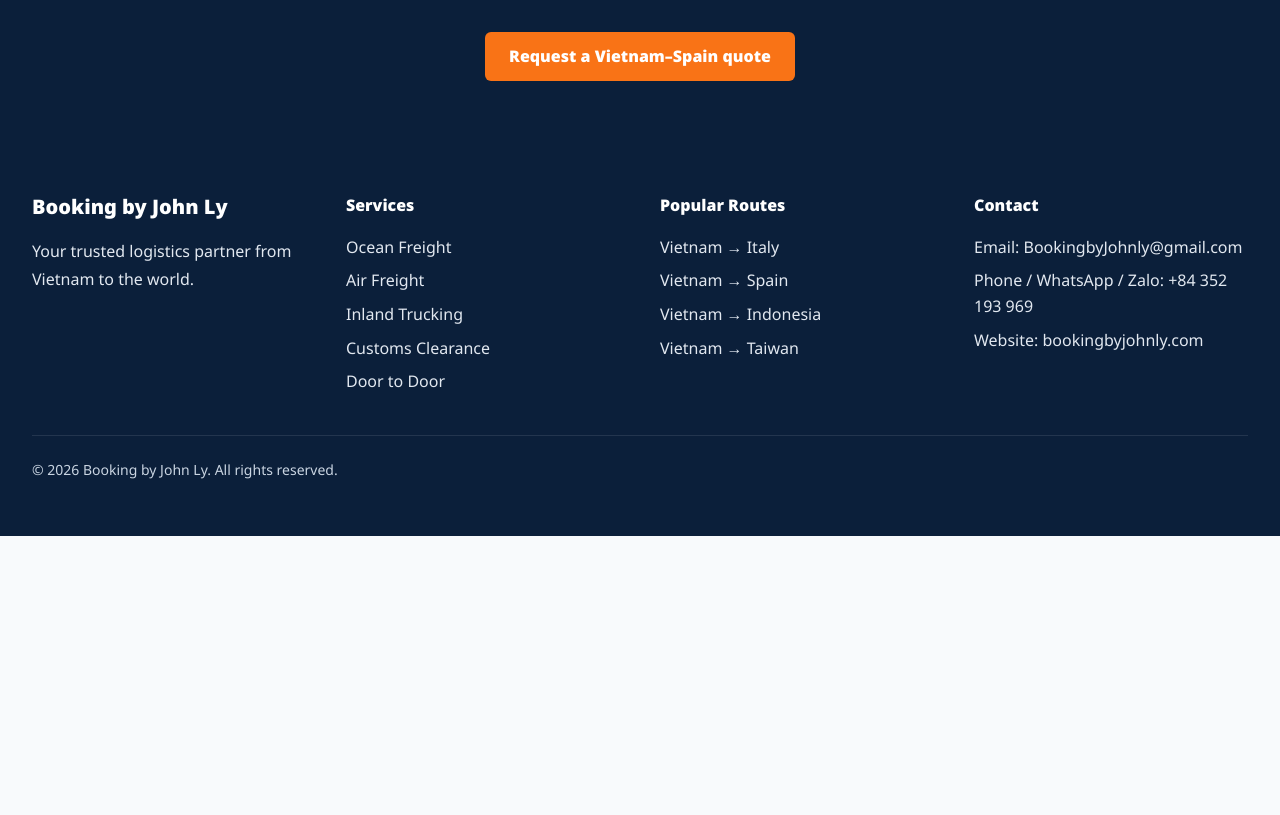
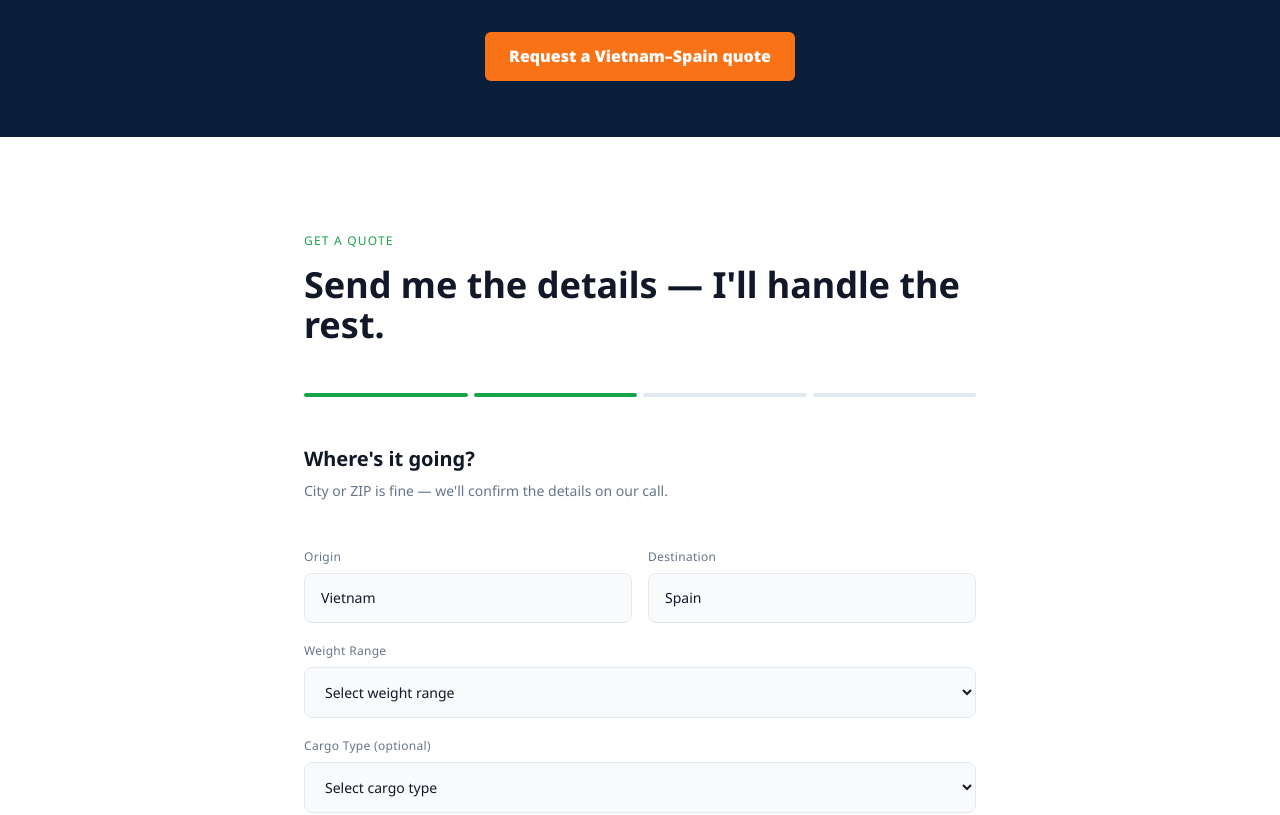
Before and after one commit to lyducquangbn99-gif/booking-by-john, a Next.js app: page /en/routes/vietnam-to-spain in a window 1280 px wide. Shown: the part 3300-4115 px from the top of the page. Before the commit the page ends 3836 px from the top, so only its background shows below. Built offline with nearby package versions, Linux system fonts and the light colour scheme.

Commit message:
Embed quote forms on route landing pages

```diff
--- a/app/[locale]/routes/vietnam-to-indonesia/page.tsx
+++ b/app/[locale]/routes/vietnam-to-indonesia/page.tsx
@@ -2,6 +2,7 @@ import type { Metadata } from "next";
 import Nav from "@/components/Nav";
 import Footer from "@/components/Footer";
 import JsonLd from "@/components/JsonLd";
+import RequestStepper from "@/components/RequestStepper";
 import { Link } from "@/i18n/navigation";
 import { routing } from "@/i18n/routing";
 
@@ -287,8 +288,14 @@ export default async function VietnamToIndonesiaPage({ params }: Props) {
       <section className="bg-[#0B1F3A] px-5 py-14 text-center text-white lg:px-8">
         <h2 className="text-3xl font-black">{copy.finalTitle}</h2>
         <p className="mx-auto mt-4 max-w-2xl leading-7 text-slate-200">{copy.finalBody}</p>
-        <Link href="/?origin=Vietnam&destination=Indonesia&source=vietnam-to-indonesia-final#request" className="mt-8 inline-flex rounded-md bg-accent-orange px-6 py-3 font-black text-white">{copy.quote}</Link>
+        <Link href="#request" data-quote-cta="route-final" className="mt-8 inline-flex rounded-md bg-accent-orange px-6 py-3 font-black text-white">{copy.quote}</Link>
       </section>
+      <RequestStepper
+        initialOrigin="Vietnam"
+        initialDestination="Indonesia"
+        initialMode="Ocean Freight"
+        sourcePage="vietnam-to-indonesia-embedded-form"
+      />
       <Footer />
     </main>
   );
--- a/app/[locale]/routes/vietnam-to-italy/page.tsx
+++ b/app/[locale]/routes/vietnam-to-italy/page.tsx
@@ -2,6 +2,7 @@ import type { Metadata } from "next";
 import Nav from "@/components/Nav";
 import Footer from "@/components/Footer";
 import JsonLd from "@/components/JsonLd";
+import RequestStepper from "@/components/RequestStepper";
 import { Link } from "@/i18n/navigation";
 import { routing } from "@/i18n/routing";
 
@@ -417,11 +418,17 @@ export default async function VietnamToItalyPage({ params }: Props) {
         <div className="mx-auto max-w-4xl text-center">
           <h2 className="text-3xl font-black">{copy.finalTitle}</h2>
           <p className="mx-auto mt-4 max-w-2xl leading-7 text-slate-200">{copy.finalBody}</p>
-          <Link href="/?origin=Vietnam&destination=Italy&source=vietnam-to-italy-final#request" className="mt-8 inline-flex rounded-md bg-accent-orange px-6 py-3 font-black text-white hover:bg-[#EA580C]">
+          <Link href="#request" data-quote-cta="route-final" className="mt-8 inline-flex rounded-md bg-accent-orange px-6 py-3 font-black text-white hover:bg-[#EA580C]">
             {copy.finalCta}
           </Link>
         </div>
       </section>
+      <RequestStepper
+        initialOrigin="Vietnam"
+        initialDestination="Italy"
+        initialMode="Ocean Freight"
+        sourcePage="vietnam-to-italy-embedded-form"
+      />
       <Footer />
     </main>
   );
--- a/app/[locale]/routes/vietnam-to-spain/page.tsx
+++ b/app/[locale]/routes/vietnam-to-spain/page.tsx
@@ -2,6 +2,7 @@ import type { Metadata } from "next";
 import Nav from "@/components/Nav";
 import Footer from "@/components/Footer";
 import JsonLd from "@/components/JsonLd";
+import RequestStepper from "@/components/RequestStepper";
 import { Link } from "@/i18n/navigation";
 import { routing } from "@/i18n/routing";
 
@@ -323,8 +324,14 @@ export default async function VietnamToSpainPage({ params }: Props) {
       <section className="bg-[#0B1F3A] px-5 py-14 text-center text-white lg:px-8">
         <h2 className="text-3xl font-black">{copy.finalTitle}</h2>
         <p className="mx-auto mt-4 max-w-2xl leading-7 text-slate-200">{copy.finalBody}</p>
-        <Link href="/?origin=Vietnam&destination=Spain&source=vietnam-to-spain-final#request" className="mt-8 inline-flex rounded-md bg-accent-orange px-6 py-3 font-black text-white">{copy.quote}</Link>
+        <Link href="#request" data-quote-cta="route-final" className="mt-8 inline-flex rounded-md bg-accent-orange px-6 py-3 font-black text-white">{copy.quote}</Link>
       </section>
+      <RequestStepper
+        initialOrigin="Vietnam"
+        initialDestination="Spain"
+        initialMode="Ocean Freight"
+        sourcePage="vietnam-to-spain-embedded-form"
+      />
       <Footer />
     </main>
   );
--- a/app/[locale]/routes/vietnam-to-taiwan/page.tsx
+++ b/app/[locale]/routes/vietnam-to-taiwan/page.tsx
@@ -2,6 +2,7 @@ import type { Metadata } from "next";
 import Nav from "@/components/Nav";
 import Footer from "@/components/Footer";
 import JsonLd from "@/components/JsonLd";
+import RequestStepper from "@/components/RequestStepper";
 import { Link } from "@/i18n/navigation";
 import { routing } from "@/i18n/routing";
 
@@ -242,7 +243,13 @@ export default async function VietnamToTaiwanPage({ params }: Props) {
           <article key={faq.question} className="rounded-lg border border-border-subtle p-6"><h3 className="text-lg font-black text-[#0B1F3A]">{faq.question}</h3><p className="mt-3 leading-7 text-text-secondary">{faq.answer}</p></article>
         ))}</div>
       </div></section>
-      <section className="bg-[#0B1F3A] px-5 py-14 text-center text-white lg:px-8"><h2 className="text-3xl font-black">{copy.finalTitle}</h2><p className="mx-auto mt-4 max-w-2xl leading-7 text-slate-200">{copy.finalBody}</p><Link href="/?origin=Vietnam&destination=Taiwan&source=vietnam-to-taiwan-final#request" className="mt-8 inline-flex rounded-md bg-accent-orange px-6 py-3 font-black text-white">{copy.quote}</Link></section>
+      <section className="bg-[#0B1F3A] px-5 py-14 text-center text-white lg:px-8"><h2 className="text-3xl font-black">{copy.finalTitle}</h2><p className="mx-auto mt-4 max-w-2xl leading-7 text-slate-200">{copy.finalBody}</p><Link href="#request" data-quote-cta="route-final" className="mt-8 inline-flex rounded-md bg-accent-orange px-6 py-3 font-black text-white">{copy.quote}</Link></section>
+      <RequestStepper
+        initialOrigin="Vietnam"
+        initialDestination="Taiwan"
+        initialMode="Ocean Freight"
+        sourcePage="vietnam-to-taiwan-embedded-form"
+      />
       <Footer />
     </main>
   );
--- a/components/Analytics.tsx
+++ b/components/Analytics.tsx
@@ -108,6 +108,16 @@ export default function Analytics() {
         slug: blogMatch[1],
       });
     }
+
+    const routeMatch = pathname.match(
+      /^\/(?:en|vi|it|id|es)\/routes\/([^/]+)/,
+    );
+    if (routeMatch) {
+      trackBookingEvent("route_view", {
+        locale,
+        route: routeMatch[1],
+      });
+    }
   }, [consent, enabled, gaReady, locale, pathname]);
 
   useEffect(() => {
--- a/components/RequestStepper.tsx
+++ b/components/RequestStepper.tsx
@@ -88,7 +88,19 @@ const URGENCY_ENTRIES: { value: string; labelKey: string; subKey: string; icon:
 
 const PHONE = "+84 352 193 969";
 
-export default function RequestStepper() {
+type RequestStepperProps = {
+  initialOrigin?: string;
+  initialDestination?: string;
+  initialMode?: string;
+  sourcePage?: string;
+};
+
+export default function RequestStepper({
+  initialOrigin = "",
+  initialDestination = "",
+  initialMode = "",
+  sourcePage = "",
+}: RequestStepperProps = {}) {
   const t = useTranslations('stepper');
   const locale = useLocale();
   const searchParams = useSearchParams();
@@ -103,13 +115,18 @@ export default function RequestStepper() {
   const sourcePageRef = useRef("");
 
   useEffect(() => {
-    const origin = searchParams.get("origin")?.slice(0, 120) || "";
-    const destination = searchParams.get("destination")?.slice(0, 120) || "";
-    const requestedMode = searchParams.get("mode")?.slice(0, 40) || "";
+    const origin = searchParams.get("origin")?.slice(0, 120) || initialOrigin.slice(0, 120);
+    const destination =
+      searchParams.get("destination")?.slice(0, 120) || initialDestination.slice(0, 120);
+    const requestedMode =
+      searchParams.get("mode")?.slice(0, 40) || initialMode.slice(0, 40);
     const mode = MODE_ENTRIES.some((entry) => entry.value === requestedMode)
       ? requestedMode
       : "";
-    sourcePageRef.current = searchParams.get("source")?.slice(0, 120) || window.location.pathname;
+    sourcePageRef.current =
+      searchParams.get("source")?.slice(0, 120) ||
+      sourcePage.slice(0, 120) ||
+      window.location.pathname;
 
     if (origin || destination || mode) {
       const timer = window.setTimeout(() => {
@@ -125,7 +142,7 @@ export default function RequestStepper() {
       }, 0);
       return () => window.clearTimeout(timer);
     }
-  }, [searchParams]);
+  }, [initialDestination, initialMode, initialOrigin, searchParams, sourcePage]);
 
   function update(key: keyof FormData, value: string) {
     if (!startedRef.current) {
```
Also changed, not shown: 1 other file (tests, documents, lock files or other folders).
